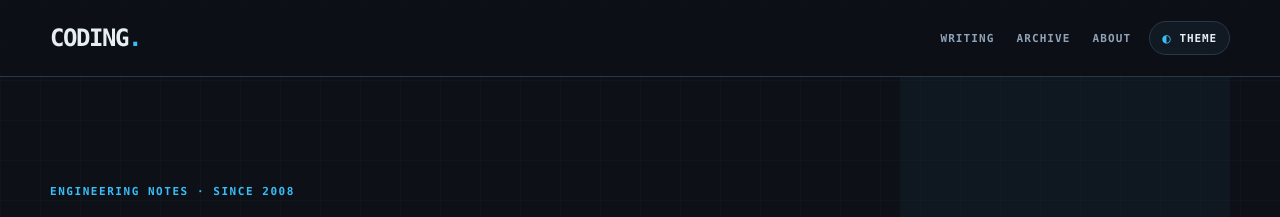
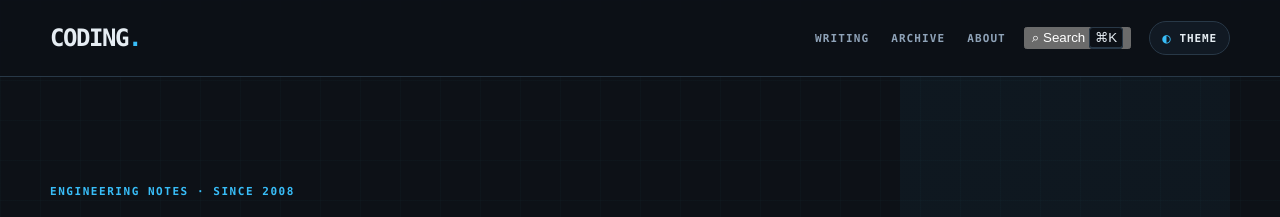
Before and after one commit to infoconex/coding-blog, a Jekyll site: the page built from index.html, in a window 1280 px wide. Shown: the top 217 px of the page. Built offline with Jekyll 4.4.1, drawn with Linux system fonts in a browser that asks for light colours.

Commit message:
Add global search trigger to header

```diff
--- a/_includes/header.html
+++ b/_includes/header.html
@@ -7,6 +7,11 @@
           <a href="{{ item.url | relative_url }}">{{ item.title }}</a>
         {% endfor %}
       </nav>
+      <button type="button" class="search-trigger" data-search-trigger aria-haspopup="dialog" aria-expanded="false">
+        <span aria-hidden="true">⌕</span>
+        <span class="search-trigger__label">Search</span>
+        <kbd>⌘K</kbd>
+      </button>
       {% include theme-picker.html %}
     </div>
   </div>
```
